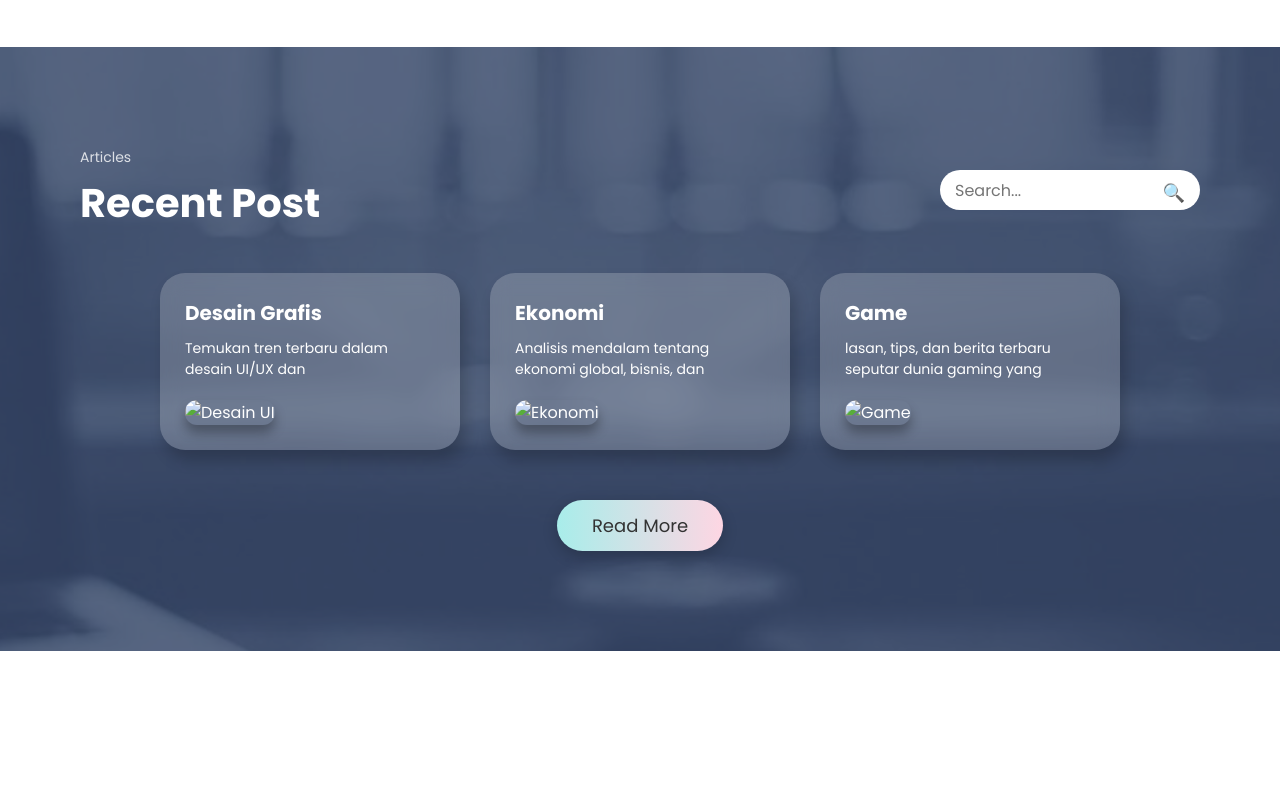
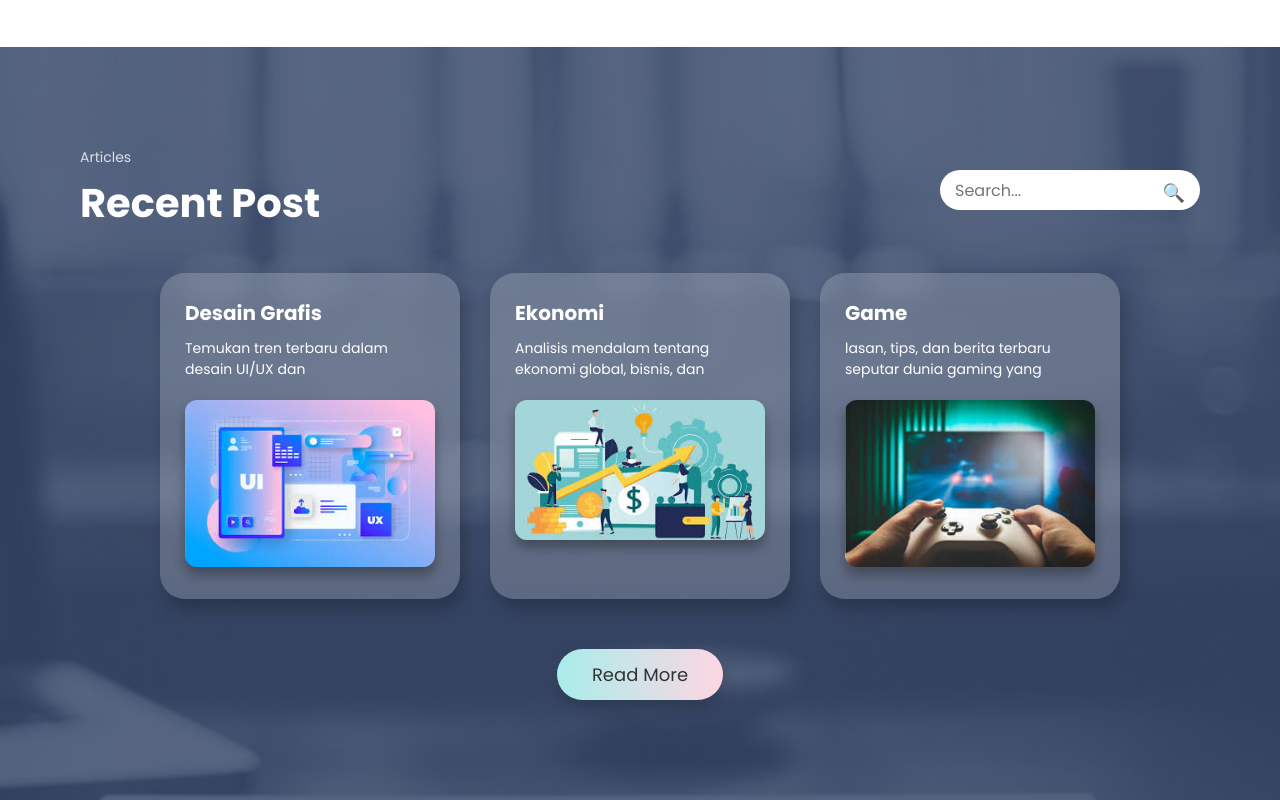
Before and after one commit to fiqram-cell/fiqramuiux, a plain HTML site: page index.html in a window 1280 px wide. Shown: the part 876-1676 px from the top of the page. Before the commit the page ends 1527 px from the top, so only its background shows below. Drawn offline with Linux system fonts and the light colour scheme.

Commit message:
Update html dan css saya pa

```diff
--- a/index.html
+++ b/index.html
@@ -30,7 +30,7 @@
           <h1>Hi, Saya Fiqram!</h1>
           <h2>Junior Web Developer</h2>
           <p>Welcome to my website. Jelajahi portofolio saya<br>dan temukan hasil karya terbaik saya</p>
-          <a href="#" class="btn-gradient">See My Project</a>
+          <a href="project.html" class="btn-gradient">See My Project</a>
         </div>
       </div>
     </section>
@@ -56,17 +56,17 @@
           <div class="card">
             <h3>Desain Grafis</h3>
             <p>Temukan tren terbaru dalam desain UI/UX dan</p>
-            <img src="images/uiux.png" alt="Desain UI" />
+            <img src="img/image (6).png" alt="Desain UI" />
           </div>
           <div class="card">
             <h3>Ekonomi</h3>
             <p>Analisis mendalam tentang ekonomi global, bisnis, dan</p>
-            <img src="images/ekonomi.png" alt="Ekonomi" />
+            <img src="img/image (7).png" alt="Ekonomi" />
           </div>
           <div class="card">
             <h3>Game</h3>
             <p>lasan, tips, dan berita terbaru seputar dunia gaming yang</p>
-            <img src="images/game.png" alt="Game" />
+            <img src="img/image (8).png" alt="Game" />
           </div>
         </div>
 
```
Also changed, not shown: img/image (6).png (added), img/image (7).png (added), img/image (8).png (added).
